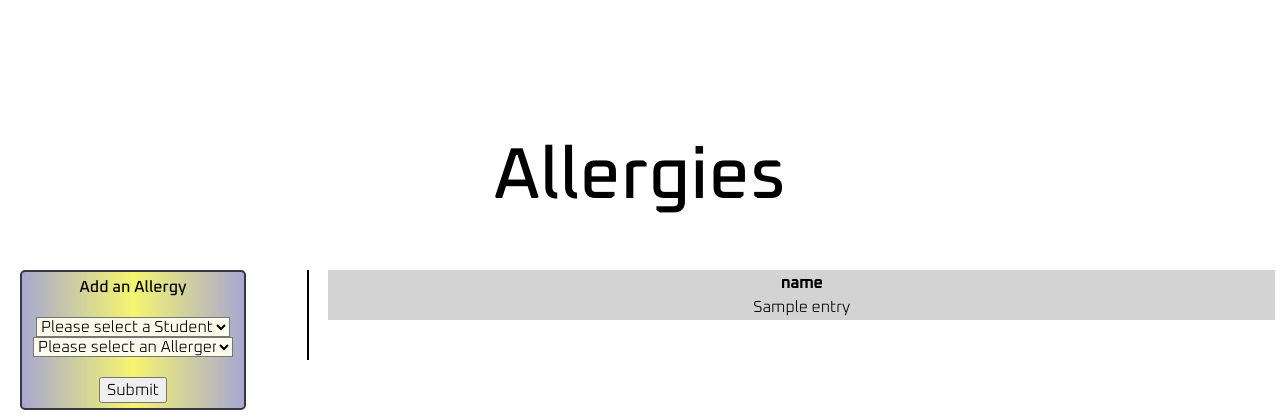
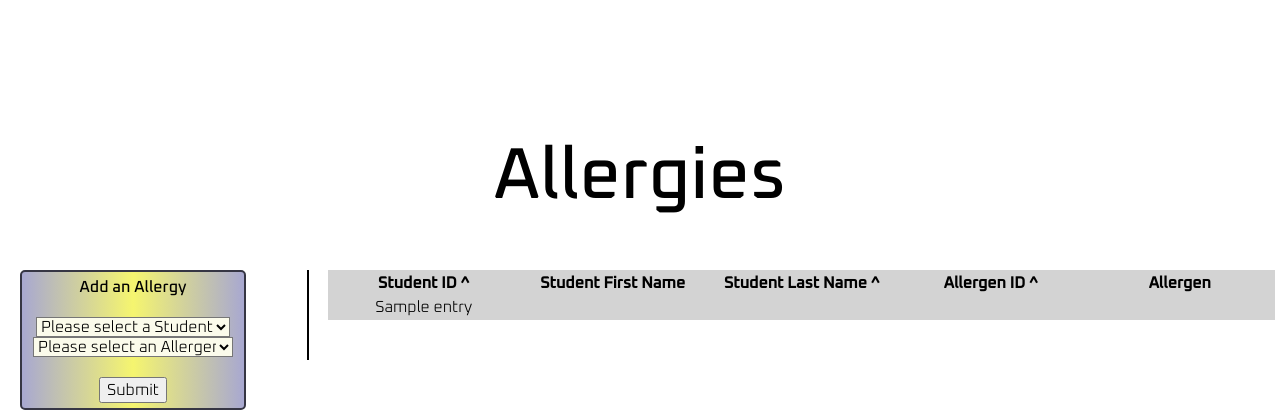
Before and after one commit to jessa9000/fieldtrip-planner, a Flask app: template templates/Allergies.j2 in a window 1280 px wide. Shown: the part 481-901 px from the top of the page. Run offline with Flask 2, Linux system fonts and the light colour scheme; the template is opened without the code that fills it: most values are stand-ins (such as "Sample title", 1, 10 or a date in 2020); some libraries are stand-ins or nearby versions.

Commit message:
Styling added for hovering over sorts

```diff
--- a/static/style.css
+++ b/static/style.css
@@ -155,3 +155,14 @@ select{
 	height: 25px;
 	color: white
 }
+
+/* li > a:hover {
+    color: #4E5C99;
+    background-color: transparent;
+    text-decoration: underline;
+} */
+.sort:hover {
+    color: #4E5C99;
+    background-color: transparent;
+	cursor: pointer
+}
--- a/templates/Allergies.j2
+++ b/templates/Allergies.j2
@@ -85,16 +85,11 @@
 			<table class="data-table" id="allergiesTable">
 			<thead>
 				<tr>
-					<!-- Iterate through each key in the first entry to get the
-					column name -->
-					{% for key in Allergies[0].keys() %}
-
-					<!-- Create a <th> tag with the key inside of it, this will be
-					our header row -->
-					<th>{{ key }}</th>
-
-					<!-- End of this for loop -->
-					{% endfor %}
+					<th class="sort">Student ID ^</th>
+					<th>Student First Name</th>
+					<th class="sort">Student Last Name ^</th>
+					<th class="sort">Allergen ID ^</th>
+					<th>Allergen</th>
 				</tr>
 			<tbody>
 				<!-- Now, iterate through every entry in Allergies -->
```
